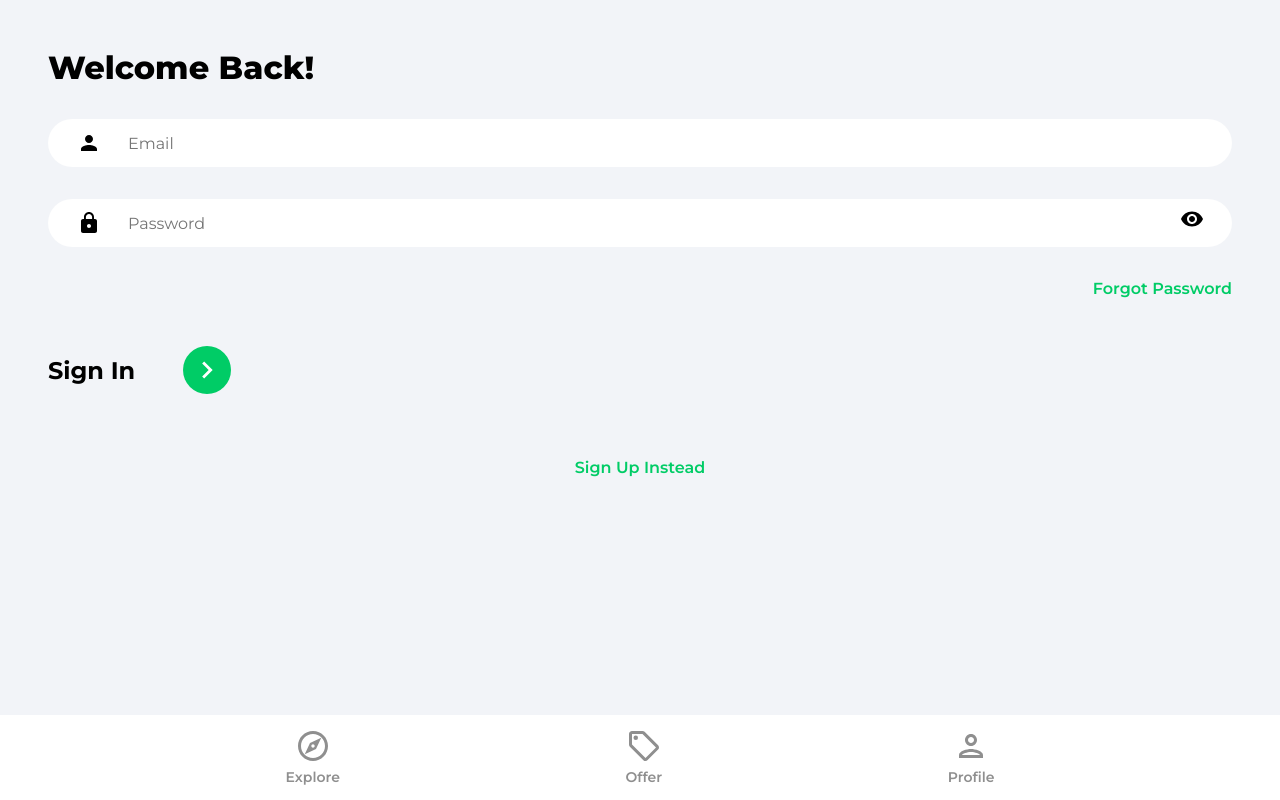
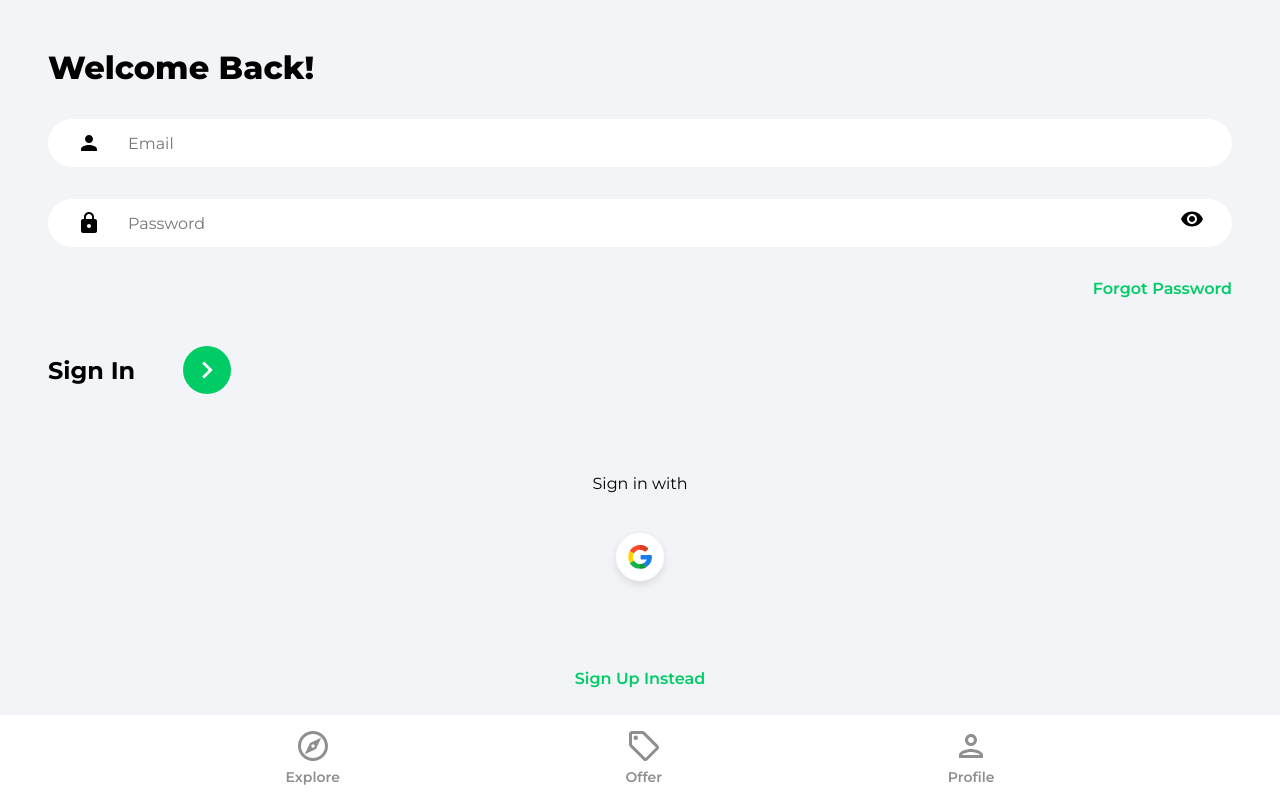
Before and after one commit to jomaora/house-marketplace, a React (Create React App) app: page /sign-in in a window 1280 px wide. Built offline with nearby package versions, Linux system fonts and the light colour scheme.

Commit message:
signup using Google OAuth

```diff
--- /dev/null
+++ b/src/components/OAuth.jsx
@@ -0,0 +1,45 @@
+import { GoogleAuthProvider, getAuth, signInWithPopup } from "firebase/auth"
+import { doc, getDoc, setDoc, serverTimestamp } from "firebase/firestore"
+import { useLocation, useNavigate } from "react-router-dom"
+import { db } from "../firebase.config"
+import { toast } from "react-toastify"
+import GoogleIcon from '../assets/svg/googleIcon.svg'
+
+const OAuth = () => {
+  const navigate = useNavigate();
+  const location = useLocation();
+
+
+  const onGoogleClick = async () => {
+    try {
+      const auth = getAuth();
+      const provider = new GoogleAuthProvider();
+
+      const {user} = await signInWithPopup(auth, provider);
+      const userRef = doc(db, 'users', user.uid);
+
+      const userInDb = await getDoc(userRef);
+      if (!userInDb.exists()) {
+        await setDoc(userRef, {
+          name: user.displayName,
+          email: user.email,
+          timestamp: serverTimestamp()
+        })
+      }
+      navigate('/')
+    } catch (error) {
+      toast.error('Could not authorize with google');
+    }
+  }
+
+  return (
+    <div className="socialLogin">
+      <p>Sign {location.pathname === '/sign-up' ? 'up' : 'in'} with</p>
+      <button className="socialIconDiv">
+        <img className="socialIconImg" src={GoogleIcon} alt='Google' onClick={onGoogleClick} />
+      </button>
+    </div>
+  )
+}
+
+export default OAuth
--- a/src/pages/SignIn.jsx
+++ b/src/pages/SignIn.jsx
@@ -4,6 +4,7 @@
 import {ReactComponent as ArrowRightIcon} from '../assets/svg/keyboardArrowRightIcon.svg'
 import visibilityIcon from '../assets/svg/visibilityIcon.svg'
 import { toast } from "react-toastify"
+import OAuth from "../components/OAuth"
 
 export const SignIn = (props) => {
   const [showPassword, setShowPassword] = useState(false);
@@ -82,7 +83,7 @@
             </div>
           </form>
 
-          { /* Google Oauth */ }
+          <OAuth/>
 
           <Link
             className="registerLink"
--- a/src/pages/SignUp.jsx
+++ b/src/pages/SignUp.jsx
@@ -6,6 +6,7 @@
 import { ReactComponent as ArrowRightIcon } from '../assets/svg/keyboardArrowRightIcon.svg'
 import visibilityIcon from '../assets/svg/visibilityIcon.svg'
 import { toast } from "react-toastify";
+import OAuth from "../components/OAuth";
 
 export const SignUp = (props) => {
   const [showPassword, setShowPassword] = useState(false);
@@ -101,7 +102,7 @@
             </div>
           </form>
 
-          { /* Google Oauth */}
+          <OAuth/>
 
           <Link
             className="registerLink"
```
